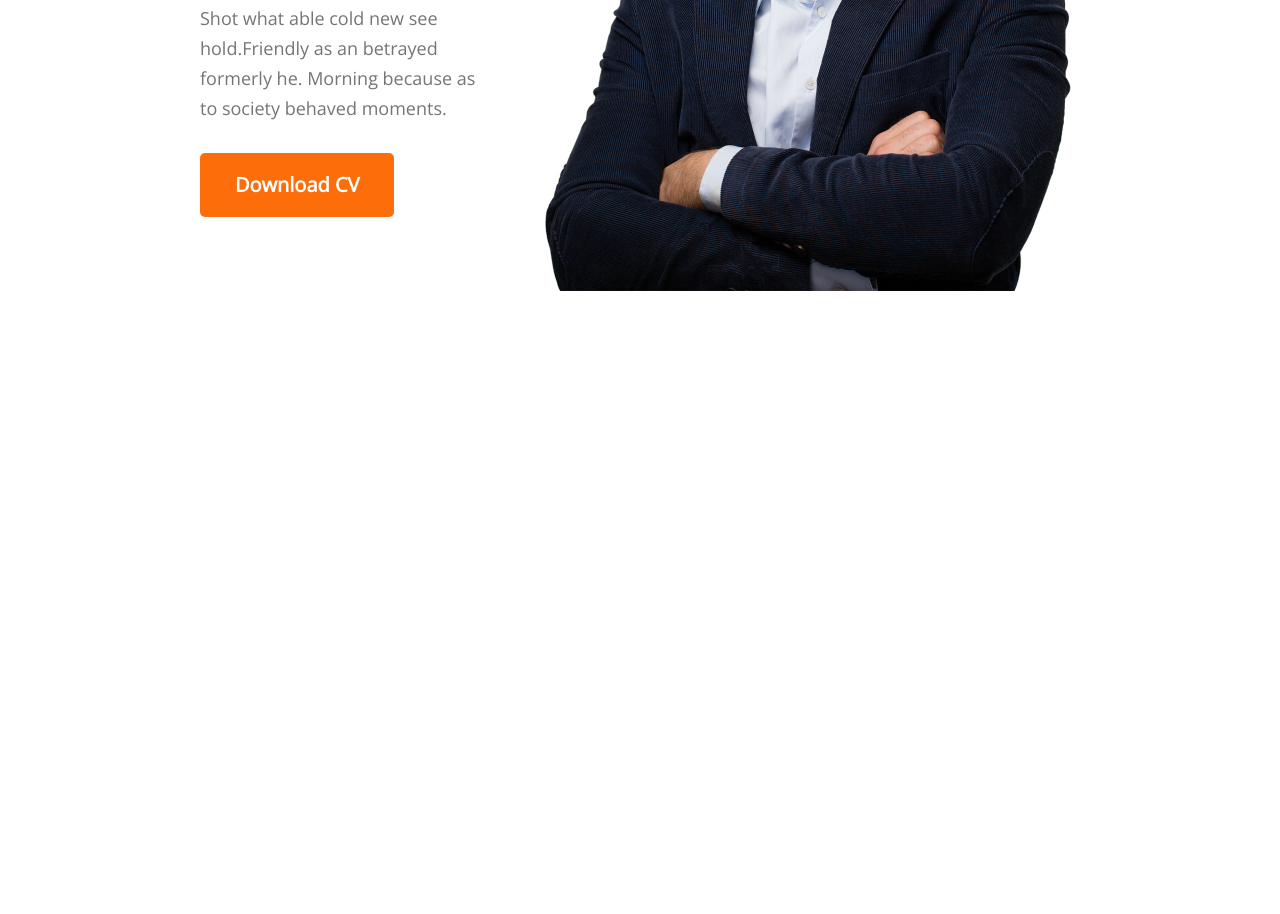
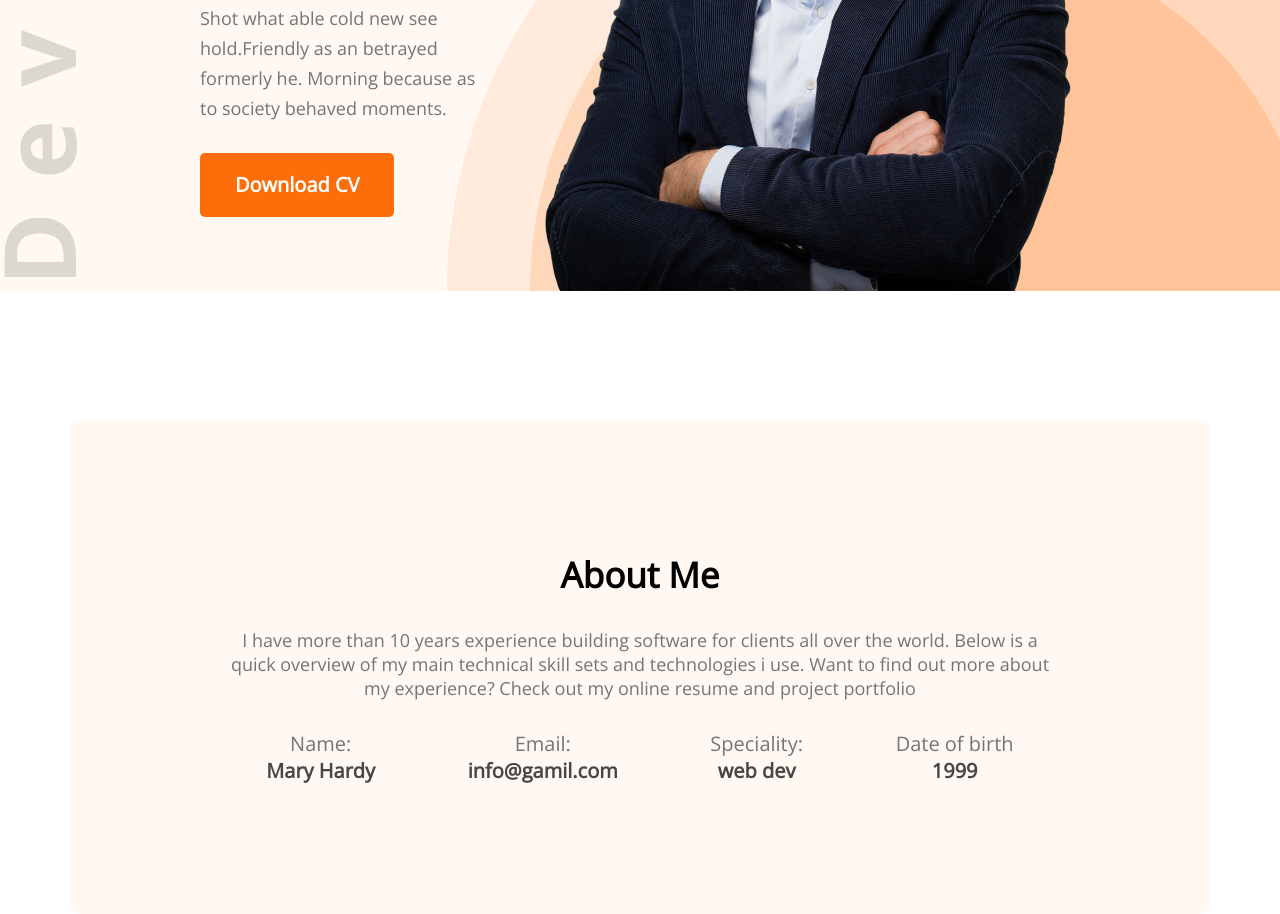
Before and after one commit to Sazzads/developer-portfollio, a plain HTML site: page index.html in a window 1280 px wide. Shown: the part 549-1463 px from the top of the page. Before the commit the page ends 840 px from the top, so only its background shows below. Drawn offline with nearby package versions, Linux system fonts and the light colour scheme.

Commit message:
add about section

```diff
--- a/index.html
+++ b/index.html
@@ -9,7 +9,7 @@
     <link rel="preconnect" href="https://fonts.googleapis.com"><link rel="preconnect" href="https://fonts.gstatic.com" crossorigin><link href="https://fonts.googleapis.com/css2?family=Open+Sans&display=swap" rel="stylesheet">
 </head>
 <body>
-    <header>
+    <header class="header">
         <nav>
             <h2 class="nav-title">Ma<span class="text-primary">r</span>y</h2>
             <ul>
@@ -32,7 +32,30 @@
 
     </header>
     <main>
-
+<section class="about">
+    <h3 class="section-title">About Me</h3>
+    <p class="section-description">
+        I have more than 10 years experience building software for clients all over the world. Below is a quick overview of my main technical skill sets and technologies i use. Want to find out more about my experience? Check out my online resume and project portfolio
+    </p>
+    <div class="about-info-container">
+        <div class="about-info">
+            <p class="info-title">Name:</p>
+            <p class="info-description">Mary Hardy</p>
+        </div>
+        <div class="about-info">
+            <p class="info-title">Email:</p>
+            <p class="info-description">info@gamil.com</p>
+        </div>
+        <div class="about-info">
+            <p class="info-title">Speciality:</p>
+            <p class="info-description">web dev</p>
+        </div>
+        <div class="about-info">
+            <p class="info-title">Date of birth</p>
+            <p class="info-description">1999</p>
+        </div>
+    </div>
+</section>
     </main>
     <footer>
 
--- a/styles/style.css
+++ b/styles/style.css
@@ -15,6 +15,12 @@
 }
 
 /* header and navigation */
+.header{
+    background-color: #FFF8F3;
+    background-image: url("../images/header_bg.png"),url("../images/developer.png");
+    background-repeat: no-repeat;
+    background-position: bottom right,left;
+}
 nav {
     display: flex;
     justify-content: space-between;
@@ -65,3 +71,45 @@ nav li {
     Line-height: 30px;
     margin-bottom: 30px;
 }
+/* main section */
+main{
+    max-width: 1140px;
+    margin: 0 auto;
+}
+/* about section style */
+.about{
+margin-top: 130px;
+background: #FFF8F3;
+border-radius: 10px;
+padding: 130px 150px;
+text-align: center;
+}
+.section-title{
+
+font-weight: 700;
+font-size: 35px;
+margin-bottom: 30px;
+}
+.section-description{
+color: #757575;
+font-size: 18px;
+margin-bottom: 30px;
+}
+/* about info container */
+.about-info-container{
+display: flex;
+justify-content: space-around;
+}
+.about-info{
+
+}
+.about .info-title{
+font-size: 20px;
+color: #757575;
+}
+.info-description{
+    font-size: 20px;
+    font-weight: 700;
+    color: #474747;
+
+}
```
